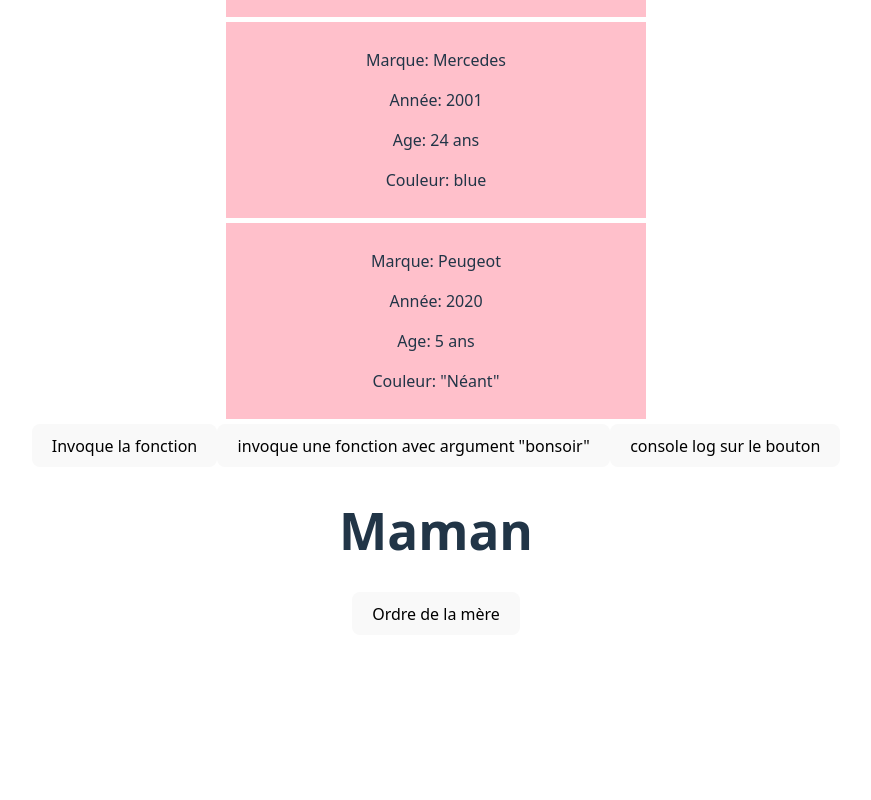
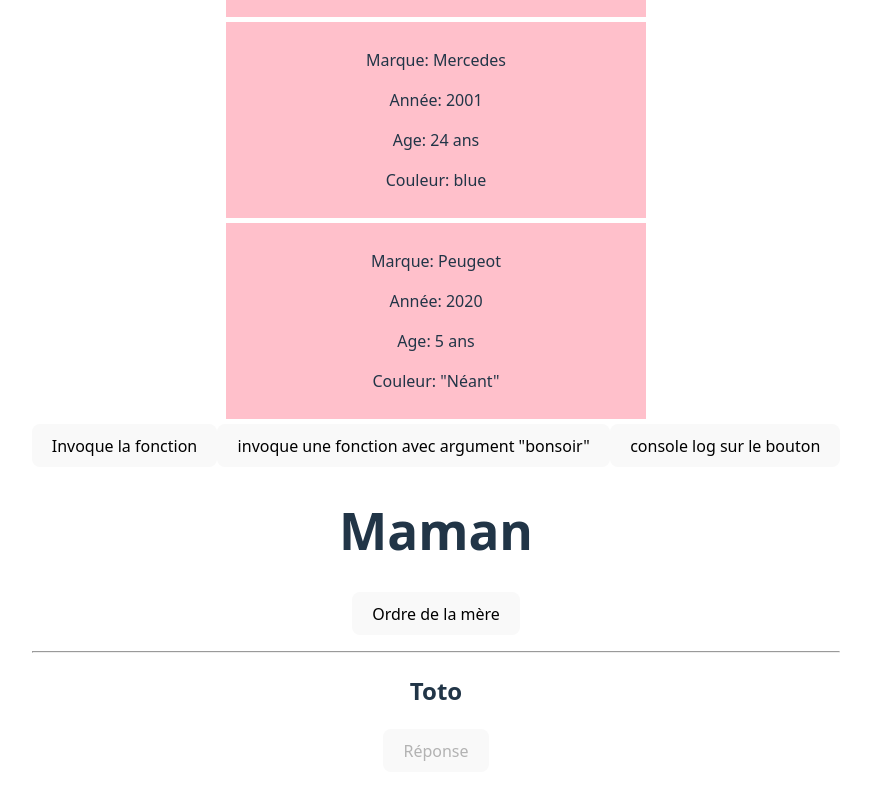
Before and after one commit to Julen37/coursREACT, a React (Vite) app in the folder my-app/: page / in a window 1280 px wide. Shown: the part 384-1184 px from the top of the page, without its empty margins (204-1075 px from the left). Before the commit the page ends 1067 px from the top, so only its background shows below. Built offline with nearby package versions, Linux system fonts and the light colour scheme.

Commit message:
reponseToto function / composant Toto

```diff
--- a/my-app/src/components/Maman.jsx
+++ b/my-app/src/components/Maman.jsx
@@ -1,4 +1,5 @@
 import { Component } from 'react'
+import Toto from './Toto'
 
 class Maman extends Component {
 
@@ -13,12 +14,24 @@
         )
     }
 
+    reponseToto = () => {
+        this.setState (
+            {messageToto: 'non je veux jouer >:('}
+        )
+    }
+
     render() {
         return (
             <div>
                 <h1>Maman</h1>
                 <button onClick={this.ordreMaman}>Ordre de la mère</button>
                 <p>{this.state.messageMaman}</p>
+                <hr />
+                <Toto
+                    name="Toto"
+                    leState={this.state}
+                    reponseTotoProps={this.reponseToto}
+                />
             </div>
         )
     }
--- a/my-app/src/components/Toto.jsx
+++ b/my-app/src/components/Toto.jsx
@@ -0,0 +1,16 @@
+import React from 'react'
+
+const Toto = props => {
+
+  const btnReponseToto = props.leState.messageMaman !== null ? (<button onClick={props.reponseTotoProps}>Réponse</button>) : (<button disabled>Réponse</button>)
+
+    return (
+        <div>
+      <h2>{props.name}</h2>
+      {btnReponseToto}
+      <p>{props.leState.messageToto}</p>
+    </div>
+  )
+}
+
+export default Toto
```
